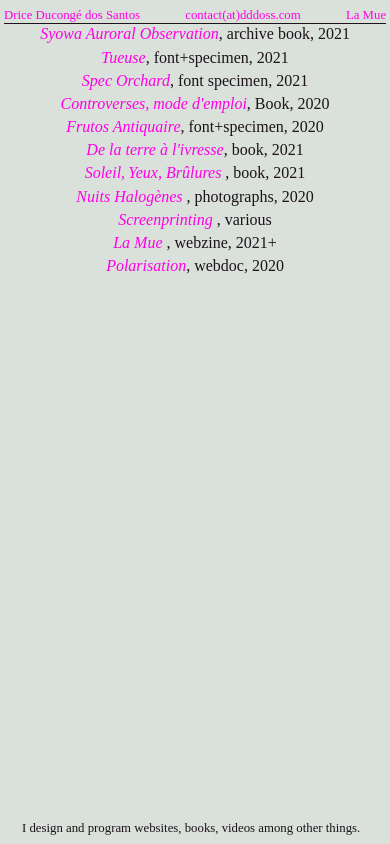
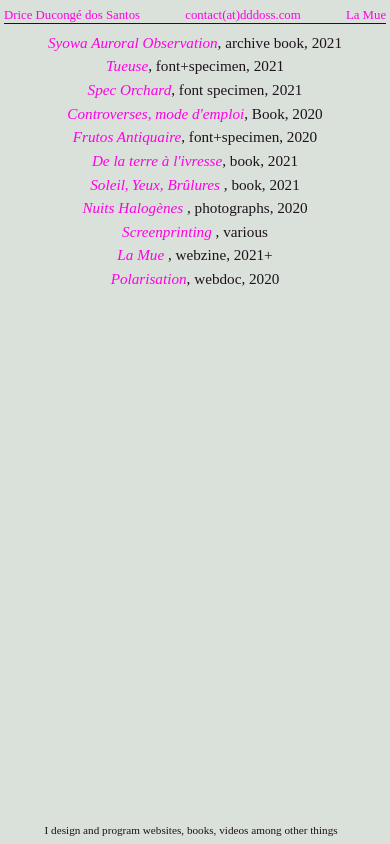
Before and after one commit to driceduconge/portfolio_dddoss, a plain HTML site: page index.html in a window 390 px wide. Drawn offline with Linux system fonts and the light colour scheme.

Commit message:
responsive3

```diff
--- a/index.html
+++ b/index.html
@@ -188,7 +188,7 @@
       </div>
     </details>
   </div>
-  <h4>I design and program websites, books, videos among other things.</h4>
+  <h4>I design and program websites, books, videos among other things</h4>
 </body>
 
 
--- a/stylet.css
+++ b/stylet.css
@@ -166,7 +166,7 @@ h4{
   right:1%;
 }
 /* ------------------------------------- PHONE --------------------------------------------------------------------*/
-@media screen and (max-width: 800px) {
+@media screen and (max-width: 500px) {
   header{
     z-index: 13;
     position: fixed;
@@ -204,10 +204,11 @@ h4{
   .projets details{
     position: relative;
     margin: 0px;
+    margin-top: 1vh;
     text-align: center;
     color : var(--black);
     font-family: serif;
-    font-size: 1em;
+    font-size: 0.95em;
     margin-bottom: 0.5em;
     height: 1.8vh;
     width: 100%;
@@ -295,23 +296,14 @@ h4{
     color: var(--black);
     font-weight: normal;
     font-family:serif;
-    font-size: 0.8em;
+    font-size: 0.7em;
     margin: 0px;
-    padding-top: 0.6em;
-
+    padding-top: 0.4em;
+    padding-left: 1em;
     position: fixed;
     bottom: 1%;
     width: 100%;
     text-align: center;
   }
-  h4{
-    color: var(--black);
-    font-weight: normal;
-    font-family:serif;
-    font-size: 0.8em;
-    margin: 0px;
-    position: fixed;
-    bottom: 1%;
-    right:1%;
-  }
+
 }
```
